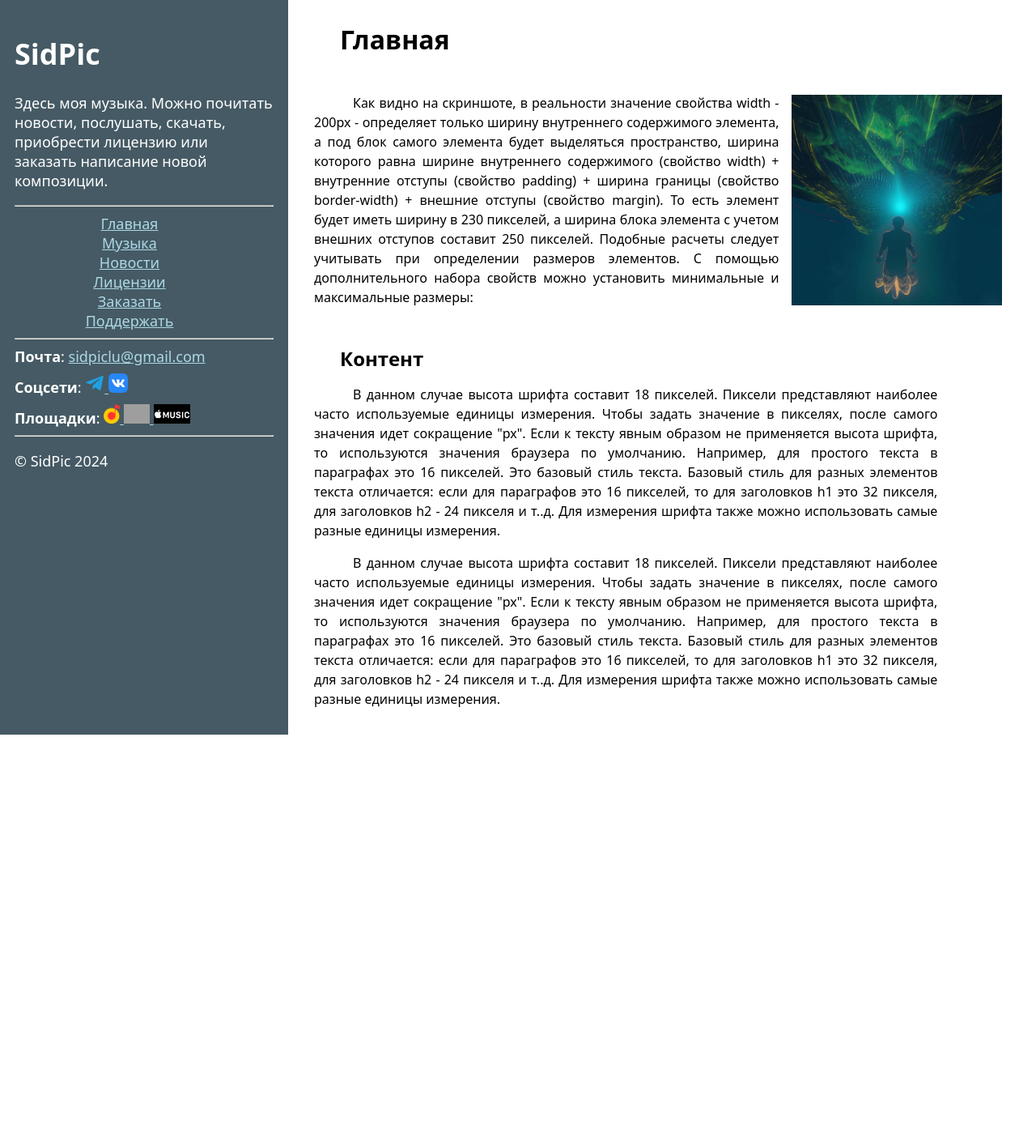
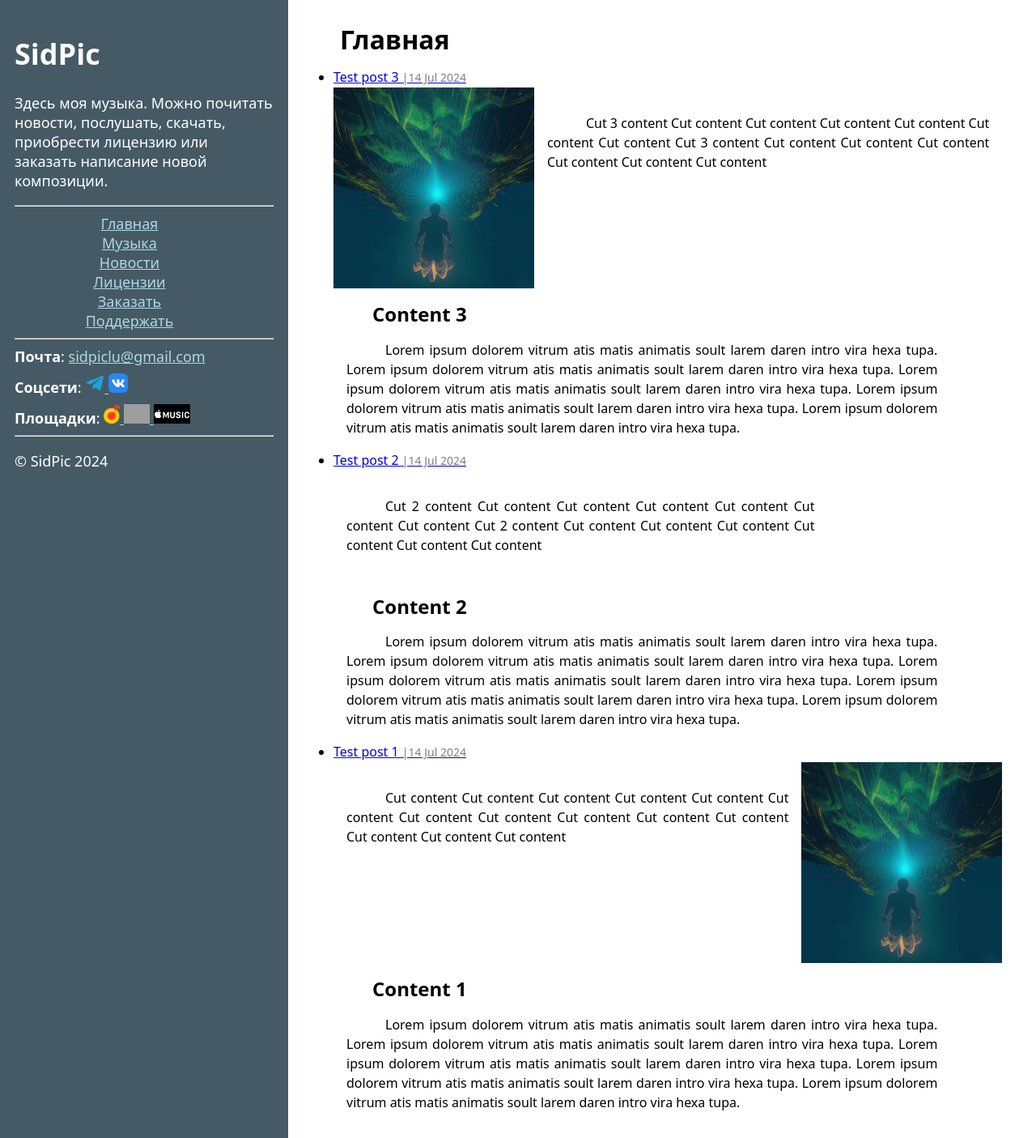
Before and after one commit to SidPic/SidPic.github.io, a Jekyll site: the page built from index.html, in a window 1280 px wide. Shown: the whole page at 81% size. Built offline with Jekyll 4.4.1, drawn with Linux system fonts in a browser that asks for light colours; before the commit the page ends 907 px from its top, so only the background shows below that; grey boxes are pictures that could not be loaded.

Commit message:
main-page

```diff
--- a/_config.yml
+++ b/_config.yml
@@ -1,2 +1,3 @@
 url: https://sidpic.github.io
 title: 'SidPic'
+excerpt_separator: <!--more--->
--- a/_layouts/default.html
+++ b/_layouts/default.html
@@ -9,7 +9,6 @@
     {% include sidebar.html %}
 
     <div class="main">
-        <h1>{{ page.title }}</h1>
         {{ content }}
     </div>
 
--- /dev/null
+++ b/_layouts/page.html
@@ -0,0 +1,6 @@
+---
+layout: default
+---
+
+<h1>{{ page.title }}</h1>
+{{ content }}
--- /dev/null
+++ b/_layouts/post.html
@@ -0,0 +1,6 @@
+---
+layout: default
+---
+
+<h1>{{ page.title }}<span class="date">{{ post.date | date_to_string }}</span></h1>
+{{ content }}
--- /dev/null
+++ b/_posts/2024-07-14-test-post-1.html
@@ -0,0 +1,25 @@
+---
+layout: post
+title: "Test post 1"
+---
+
+<div class="cut">
+<p>
+    Cut content Cut content Cut content Cut content Cut content Cut content Cut content
+    Cut content Cut content Cut content Cut content Cut content Cut content Cut content
+</p>
+<img src="/assets/image.png">
+</div>
+
+<!--more-->
+
+<div class="content">
+<h2>Content 1</h2>
+<p>
+    Lorem ipsum dolorem vitrum atis matis animatis soult larem daren intro vira hexa tupa.
+    Lorem ipsum dolorem vitrum atis matis animatis soult larem daren intro vira hexa tupa.
+    Lorem ipsum dolorem vitrum atis matis animatis soult larem daren intro vira hexa tupa.
+    Lorem ipsum dolorem vitrum atis matis animatis soult larem daren intro vira hexa tupa.
+    Lorem ipsum dolorem vitrum atis matis animatis soult larem daren intro vira hexa tupa.
+</p>
+</div>
--- /dev/null
+++ b/_posts/2024-07-14-test-post-2.html
@@ -0,0 +1,24 @@
+---
+layout: post
+title: "Test post 2"
+---
+
+<div class="cut">
+<p>
+    Cut 2 content Cut content Cut content Cut content Cut content Cut content Cut content
+    Cut 2 content Cut content Cut content Cut content Cut content Cut content Cut content
+</p>
+</div>
+
+<!--more-->
+
+<div class="content">
+<h2>Content 2</h2>
+<p>
+    Lorem ipsum dolorem vitrum atis matis animatis soult larem daren intro vira hexa tupa.
+    Lorem ipsum dolorem vitrum atis matis animatis soult larem daren intro vira hexa tupa.
+    Lorem ipsum dolorem vitrum atis matis animatis soult larem daren intro vira hexa tupa.
+    Lorem ipsum dolorem vitrum atis matis animatis soult larem daren intro vira hexa tupa.
+    Lorem ipsum dolorem vitrum atis matis animatis soult larem daren intro vira hexa tupa.
+</p>
+</div>
--- /dev/null
+++ b/_posts/2024-07-14-test-post-3.html
@@ -0,0 +1,25 @@
+---
+layout: post
+title: "Test post 3"
+---
+
+<div class="cut">
+<img src="/assets/image.png">
+<p>
+    Cut 3 content Cut content Cut content Cut content Cut content Cut content Cut content
+    Cut 3 content Cut content Cut content Cut content Cut content Cut content Cut content
+</p>
+</div>
+
+<!--more-->
+
+<div class="content">
+<h2>Content 3</h2>
+<p>
+    Lorem ipsum dolorem vitrum atis matis animatis soult larem daren intro vira hexa tupa.
+    Lorem ipsum dolorem vitrum atis matis animatis soult larem daren intro vira hexa tupa.
+    Lorem ipsum dolorem vitrum atis matis animatis soult larem daren intro vira hexa tupa.
+    Lorem ipsum dolorem vitrum atis matis animatis soult larem daren intro vira hexa tupa.
+    Lorem ipsum dolorem vitrum atis matis animatis soult larem daren intro vira hexa tupa.
+</p>
+</div>
--- a/index.html
+++ b/index.html
@@ -1,31 +1,13 @@
 ---
-layout: default
+layout: page
 title: Главная
 ---
 
-<div class="cut">
-<p>
-    Как видно на скриншоте, в реальности значение свойства width - 200px - определяет только ширину внутреннего содержимого элемента, а под блок самого элемента будет выделяться пространство, ширина которого равна ширине внутреннего содержимого (свойство width) + внутренние отступы (свойство padding) + ширина границы (свойство border-width) + внешние отступы (свойство margin). То есть элемент будет иметь ширину в 230 пикселей, а ширина блока элемента с учетом внешних отступов составит 250 пикселей.
-    Подобные расчеты следует учитывать при определении размеров элементов.
-    С помощью дополнительного набора свойств можно установить минимальные и максимальные размеры:
-</p>
-<img src="/assets/image.png">
-</div>
-
-<!-- more {{ post.excerpt }} --->
-
-<div class="content">
-<h2>Контент</h2>
-<p>
-    В данном случае высота шрифта составит 18 пикселей. Пиксели представляют наиболее часто используемые единицы измерения. Чтобы задать значение в пикселях, после самого значения идет сокращение "px".
-    Если к тексту явным образом не применяется высота шрифта, то используются значения браузера по умолчанию. Например, для простого текста в параграфах это 16 пикселей. Это базовый стиль текста.
-    Базовый стиль для разных элементов текста отличается: если для параграфов это 16 пикселей, то для заголовков h1 это 32 пикселя, для заголовков h2 - 24 пикселя и т..д.
-    Для измерения шрифта также можно использовать самые разные единицы измерения.
-</p>
-<p>
-    В данном случае высота шрифта составит 18 пикселей. Пиксели представляют наиболее часто используемые единицы измерения. Чтобы задать значение в пикселях, после самого значения идет сокращение "px".
-    Если к тексту явным образом не применяется высота шрифта, то используются значения браузера по умолчанию. Например, для простого текста в параграфах это 16 пикселей. Это базовый стиль текста.
-    Базовый стиль для разных элементов текста отличается: если для параграфов это 16 пикселей, то для заголовков h1 это 32 пикселя, для заголовков h2 - 24 пикселя и т..д.
-    Для измерения шрифта также можно использовать самые разные единицы измерения.
-</p>
-</div>
+<ul>
+  {% for post in site.posts %}
+    <li>
+      <a href="{{ post.url }}">{{ post.title }} <span class="date">|{{ post.date | date_to_string }}</span></a>
+      {{ post.excerpt }}
+    </li>
+  {% endfor %}
+</ul>
```
